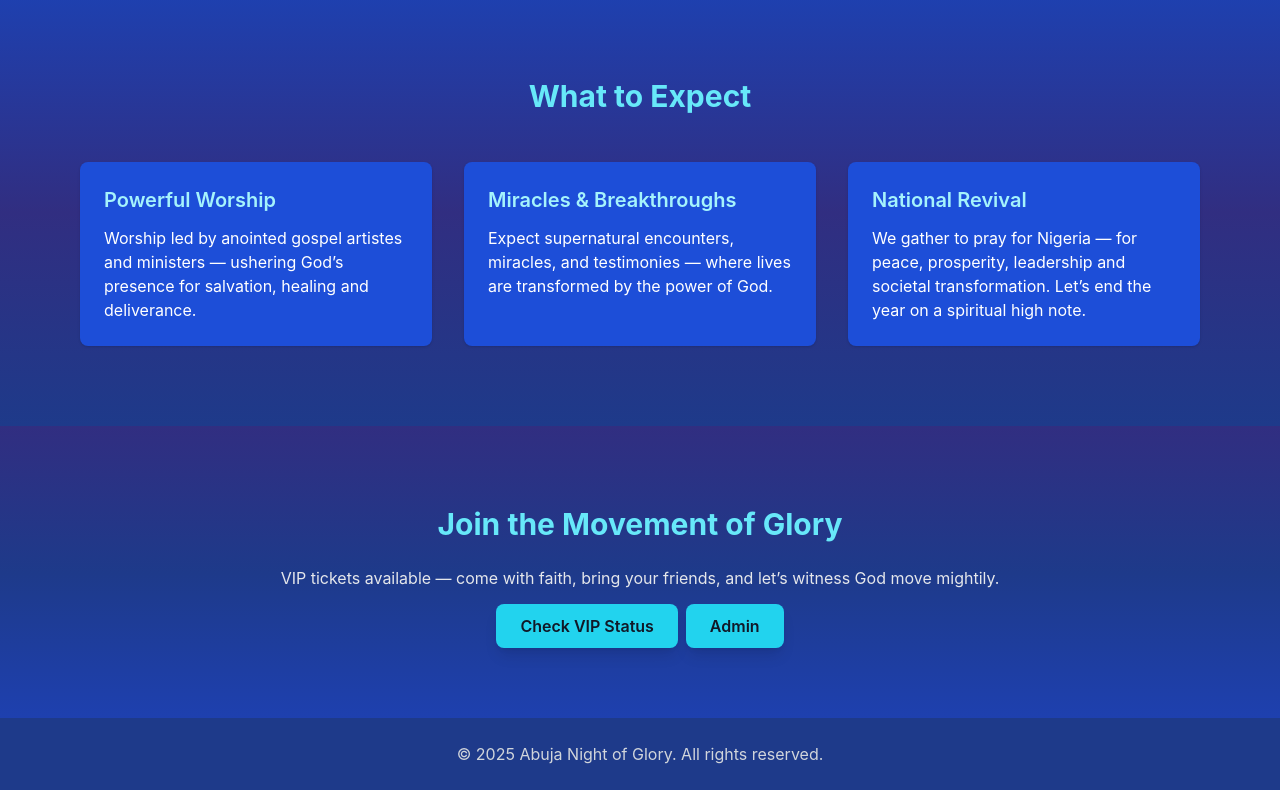
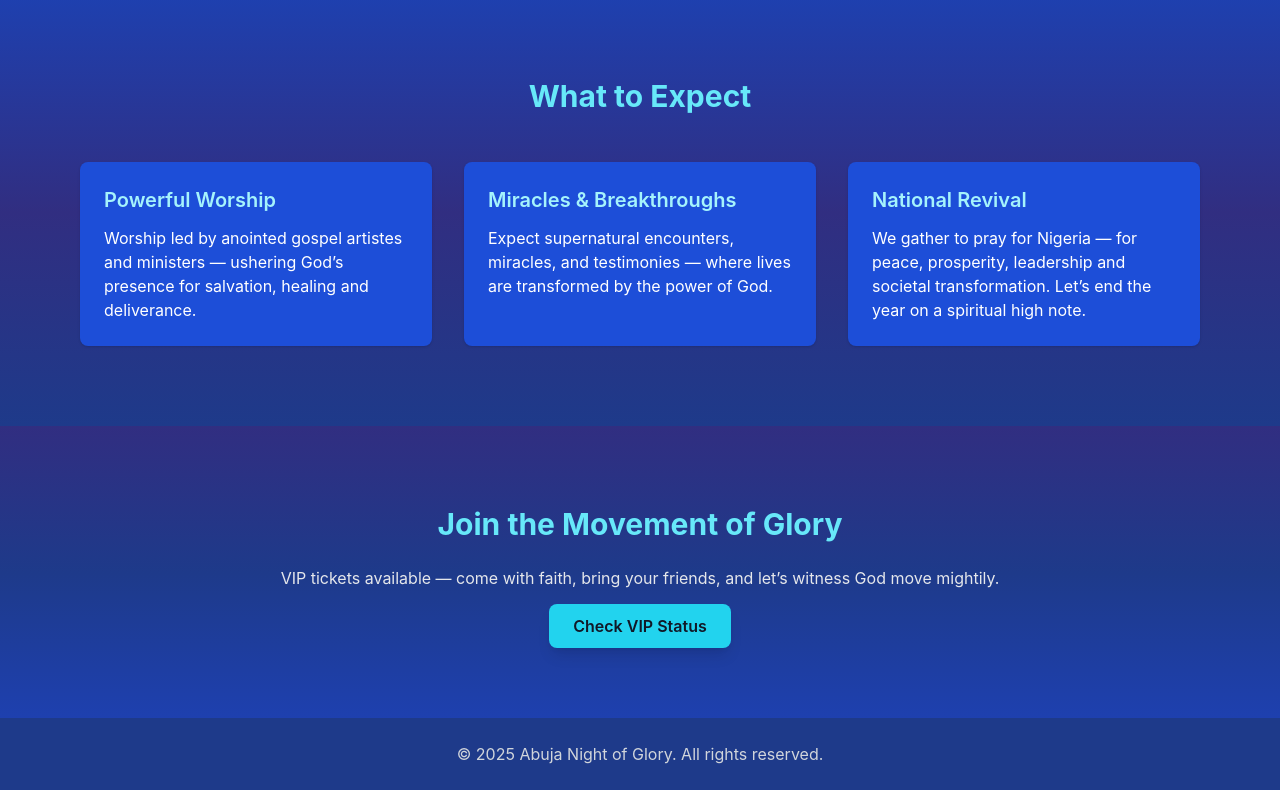
Before and after one commit to GoSTEAN/NOG_UI, a React (Create React App) app: page / in a window 1280 px wide. Shown: the part 722-1512 px from the top of the page. Built offline with nearby package versions, Linux system fonts and the light colour scheme.

Commit message:
fix build logs

```diff
--- a/src/components/Home.jsx
+++ b/src/components/Home.jsx
@@ -77,12 +77,12 @@ export default function Home() {
           Check VIP Status
         </Link>
 
-          <Link
+          {/* <Link
           to="/admin"
           className="bg-cyan-400 ml-2 text-gray-900 font-semibold px-6 py-3 rounded-lg shadow-lg hover:bg-cyan-500 transition"
         >
           Admin
-        </Link>
+        </Link> */}
       </section>
 
       {/* Footer */}
--- a/src/components/Ticket.jsx
+++ b/src/components/Ticket.jsx
@@ -1,4 +1,4 @@
-import React, { useRef, useEffect } from "react";
+import React, { useRef, useEffect , useCallback} from "react";
 
 export default function Ticket({ name }) {
   const canvasRef = useRef();
@@ -103,7 +103,7 @@ export default function Ticket({ name }) {
     ctx.lineWidth = 4;
     ctx.strokeRect(0, 0, canvas.width, canvas.height);
 
- }, []);
+ }, [name]);
 
 
   useEffect(() => {
```
